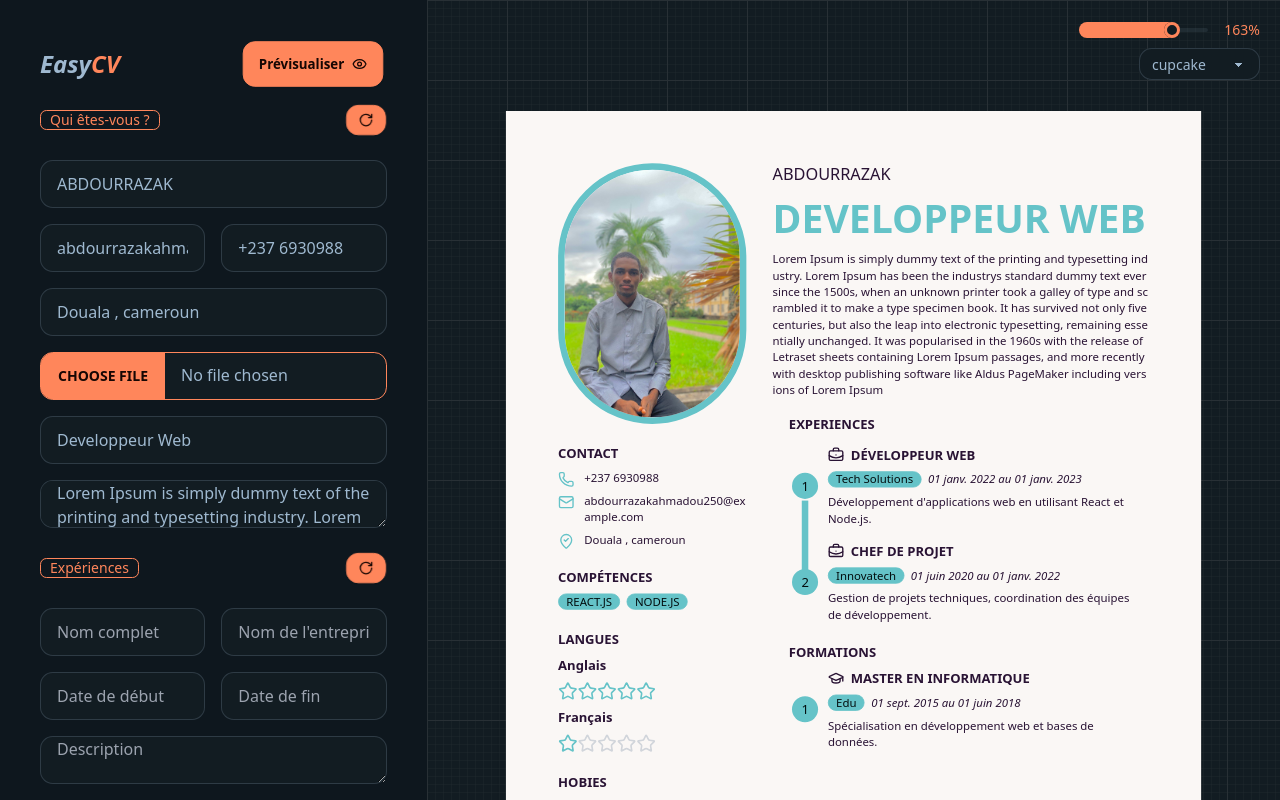
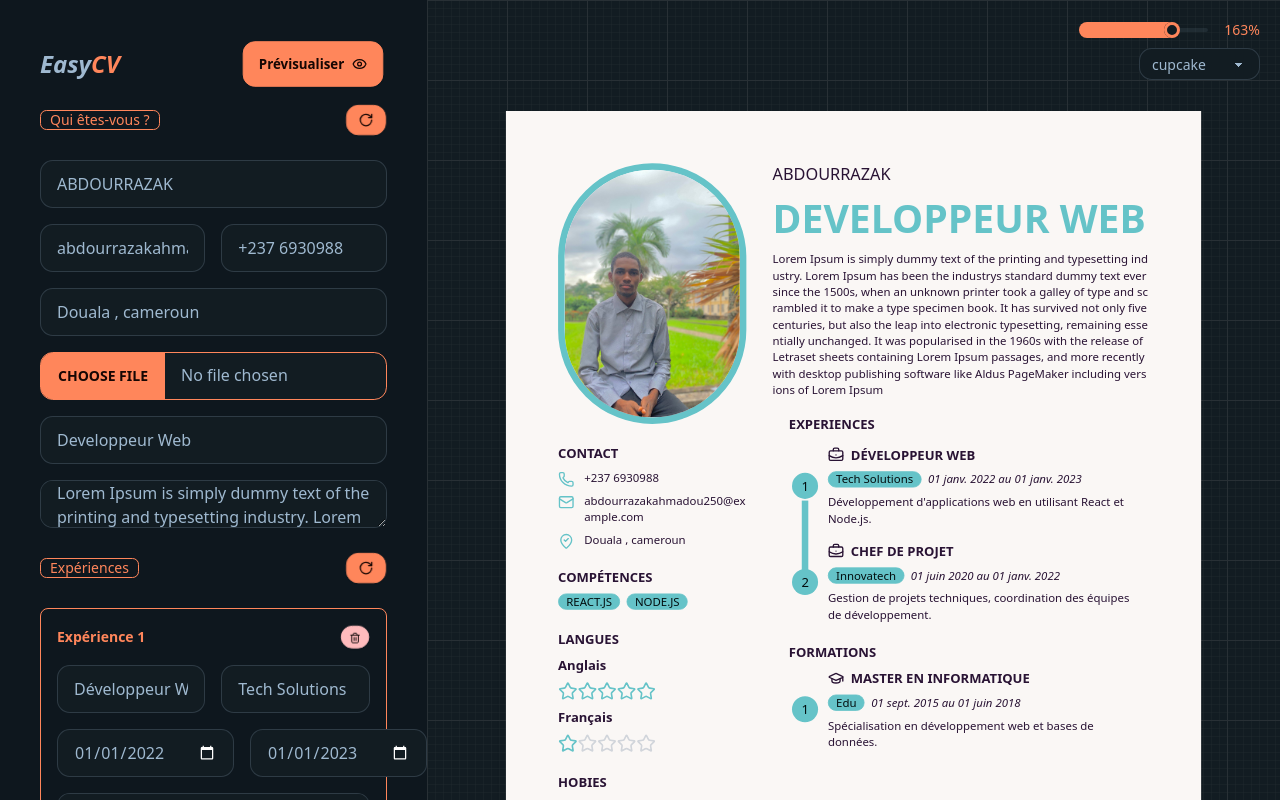
Before and after one commit to abdourrazak/easy-CV-, a Next.js app: page / in a window 1280 px wide. Built offline with nearby package versions, Linux system fonts and the light colour scheme.

Commit message:
feat: Afficher et modifier les expériences et éducations existantes dans les formulaires

```diff
--- a/app/components/EducationForm.tsx
+++ b/app/components/EducationForm.tsx
@@ -1,5 +1,5 @@
 import { Education } from '@/type';
-import { Plus } from 'lucide-react';
+import { Plus, Trash2 } from 'lucide-react';
 import React, { useState } from 'react'
 
 type Props = {
@@ -23,6 +23,12 @@ const EducationForm: React.FC<Props> = ({ educations, setEducations }) => {
         setNewEducation({ ...newEducation, [fied]: e.target.value })
     }
 
+    const handleExistingChange = (index: number, field: keyof Education, value: string) => {
+        const updatedEducations = [...educations]
+        updatedEducations[index] = { ...updatedEducations[index], [field]: value }
+        setEducations(updatedEducations)
+    }
+
     const handleAddEducation = () => {
         setEducations([...educations, newEducation])
         setNewEducation(
@@ -36,8 +42,69 @@ const EducationForm: React.FC<Props> = ({ educations, setEducations }) => {
         )
     }
 
+    const handleDeleteEducation = (index: number) => {
+        const updatedEducations = educations.filter((_, i) => i !== index)
+        setEducations(updatedEducations)
+    }
+
     return (
         <div>
+            {/* Afficher les éducations existantes */}
+            {educations.map((edu, index) => (
+                <div key={index} className='flex flex-col gap-4 mb-6 p-4 border border-primary rounded-lg'>
+                    <div className='flex justify-between items-center'>
+                        <span className='text-sm font-semibold text-primary'>Éducation {index + 1}</span>
+                        <button
+                            onClick={() => handleDeleteEducation(index)}
+                            className='btn btn-error btn-xs'
+                        >
+                            <Trash2 className='w-3' />
+                        </button>
+                    </div>
+                    <div className='flex justify-between'>
+                        <input
+                            type="text"
+                            placeholder="Nom de l'école"
+                            value={edu.school}
+                            onChange={(e) => handleExistingChange(index, 'school', e.target.value)}
+                            className='input input-bordered w-full'
+                        />
+                        <input
+                            type="text"
+                            placeholder="Diplôme"
+                            value={edu.degree}
+                            onChange={(e) => handleExistingChange(index, 'degree', e.target.value)}
+                            className='input input-bordered w-full ml-4'
+                        />
+                    </div>
+
+                    <div className='flex justify-between'>
+                        <input
+                            type="date"
+                            placeholder='Date de début'
+                            value={edu.startDate}
+                            onChange={(e) => handleExistingChange(index, 'startDate', e.target.value)}
+                            className='input input-bordered w-full'
+                        />
+                        <input
+                            type="date"
+                            placeholder='Date de fin'
+                            value={edu.endDate}
+                            onChange={(e) => handleExistingChange(index, 'endDate', e.target.value)}
+                            className='input input-bordered w-full ml-4'
+                        />
+                    </div>
+
+                    <textarea
+                        placeholder='Description'
+                        value={edu.description}
+                        onChange={(e) => handleExistingChange(index, 'description', e.target.value)}
+                        className='input input-bordered w-full'
+                    ></textarea>
+                </div>
+            ))}
+
+            {/* Formulaire pour ajouter une nouvelle éducation */}
             <div className='flex flex-col gap-4'>
                 <div className='flex justify-between'>
                     <input
--- a/app/components/ExperienceForm.tsx
+++ b/app/components/ExperienceForm.tsx
@@ -1,5 +1,5 @@
 import { Experience } from '@/type';
-import { Plus } from 'lucide-react';
+import { Plus, Trash2 } from 'lucide-react';
 import React, { useState } from 'react'
 
 type Props = {
@@ -23,6 +23,12 @@ const ExperienceForm: React.FC<Props> = ({ experience, setExperiences }) => {
         setNewExperience({ ...newExperience, [fied]: e.target.value })
     }
 
+    const handleExistingChange = (index: number, field: keyof Experience, value: string) => {
+        const updatedExperiences = [...experience]
+        updatedExperiences[index] = { ...updatedExperiences[index], [field]: value }
+        setExperiences(updatedExperiences)
+    }
+
     const handleAddExperience = () => {
         setExperiences([...experience, newExperience])
         setNewExperience(
@@ -36,11 +42,71 @@ const ExperienceForm: React.FC<Props> = ({ experience, setExperiences }) => {
         )
     }
 
+    const handleDeleteExperience = (index: number) => {
+        const updatedExperiences = experience.filter((_, i) => i !== index)
+        setExperiences(updatedExperiences)
+    }
+
 
 
     return (
 
         <div>
+            {/* Afficher les expériences existantes */}
+            {experience.map((exp, index) => (
+                <div key={index} className='flex flex-col gap-4 mb-6 p-4 border border-primary rounded-lg'>
+                    <div className='flex justify-between items-center'>
+                        <span className='text-sm font-semibold text-primary'>Expérience {index + 1}</span>
+                        <button
+                            onClick={() => handleDeleteExperience(index)}
+                            className='btn btn-error btn-xs'
+                        >
+                            <Trash2 className='w-3' />
+                        </button>
+                    </div>
+                    <div className='flex justify-between'>
+                        <input
+                            type="text"
+                            placeholder='Nom complet'
+                            value={exp.jobTitle}
+                            onChange={(e) => handleExistingChange(index, 'jobTitle', e.target.value)}
+                            className='input input-bordered w-full'
+                        />
+                        <input
+                            type="text"
+                            placeholder="Nom de l'entreprise"
+                            value={exp.companyName}
+                            onChange={(e) => handleExistingChange(index, 'companyName', e.target.value)}
+                            className='input input-bordered w-full ml-4'
+                        />
+                    </div>
+
+                    <div className='flex justify-between'>
+                        <input
+                            type="date"
+                            placeholder='Date de début'
+                            value={exp.startDate}
+                            onChange={(e) => handleExistingChange(index, 'startDate', e.target.value)}
+                            className='input input-bordered w-full'
+                        />
+                        <input
+                            type="date"
+                            placeholder='Date de fin'
+                            value={exp.endDate}
+                            onChange={(e) => handleExistingChange(index, 'endDate', e.target.value)}
+                            className='input input-bordered w-full ml-4'
+                        />
+                    </div>
+                    <textarea
+                        placeholder='Description'
+                        value={exp.description}
+                        onChange={(e) => handleExistingChange(index, 'description', e.target.value)}
+                        className='input input-bordered w-full'
+                    ></textarea>
+                </div>
+            ))}
+
+            {/* Formulaire pour ajouter une nouvelle expérience */}
             <div className='flex flex-col gap-4'>
                 <div className='flex justify-between'>
                     <input
```
